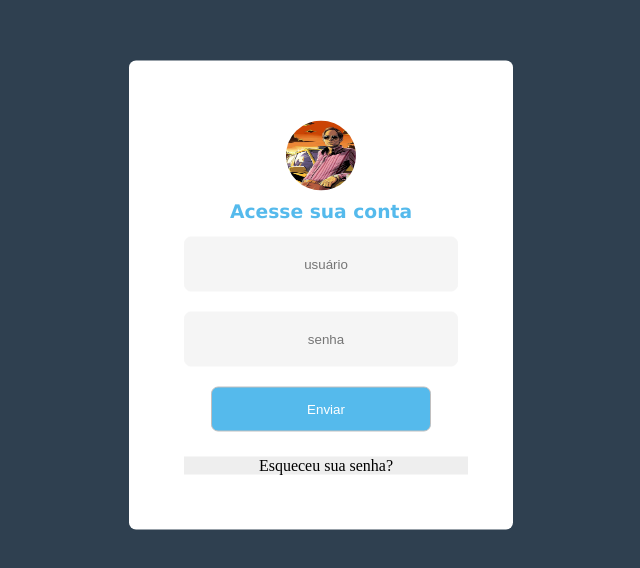
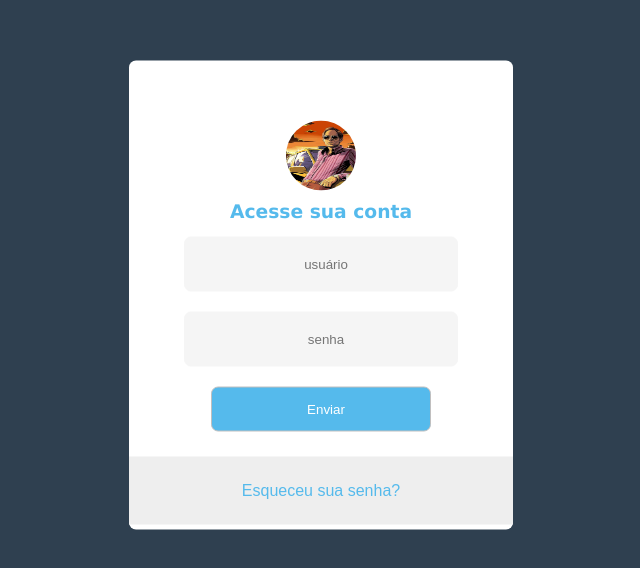
Before and after one commit to Luisfsa10/Aprendendo_Web, a plain HTML site: page Projetos_Teste/Teste/index.html in a window 1280 px wide. Shown: the part 110-678 px from the top of the page, without its empty margins (324-964 px from the left). Drawn offline with Linux system fonts and the light colour scheme.

Commit message:
Alteração na aba de 'Esqueceu a senha?', tamanho da imagem e padding da tela do formulário/login

```diff
--- a/Projetos_Teste/Teste/index.html
+++ b/Projetos_Teste/Teste/index.html
@@ -29,6 +29,8 @@
             top: 50%;
             transform: translate(-50%,-50%);
             border-radius: 7px;
+            padding-bottom: initial;
+
         }
         form h3{
         	text-align: central;
@@ -75,8 +77,12 @@
         .footer {
             margin-top: 20px;
             background-color: #eee;
-            border-width: 100%;
-            width: 100%;
+            padding: 20px;
+            margin-left: -50px;
+            margin-right: -50px;
+            font-family: Arial, Helvetica, sans-serif;
+            color: #55baec;
+
         }
     </style>
 
@@ -104,7 +110,7 @@
             <!--este é o roda pé do login-->
             <div class="footer">
                 <div class="alinhamentoCampo">
-                    <span>Esqueceu sua senha?</span>
+                    <a>Esqueceu sua senha?</a>
                 </div>
            </div>
 
```
